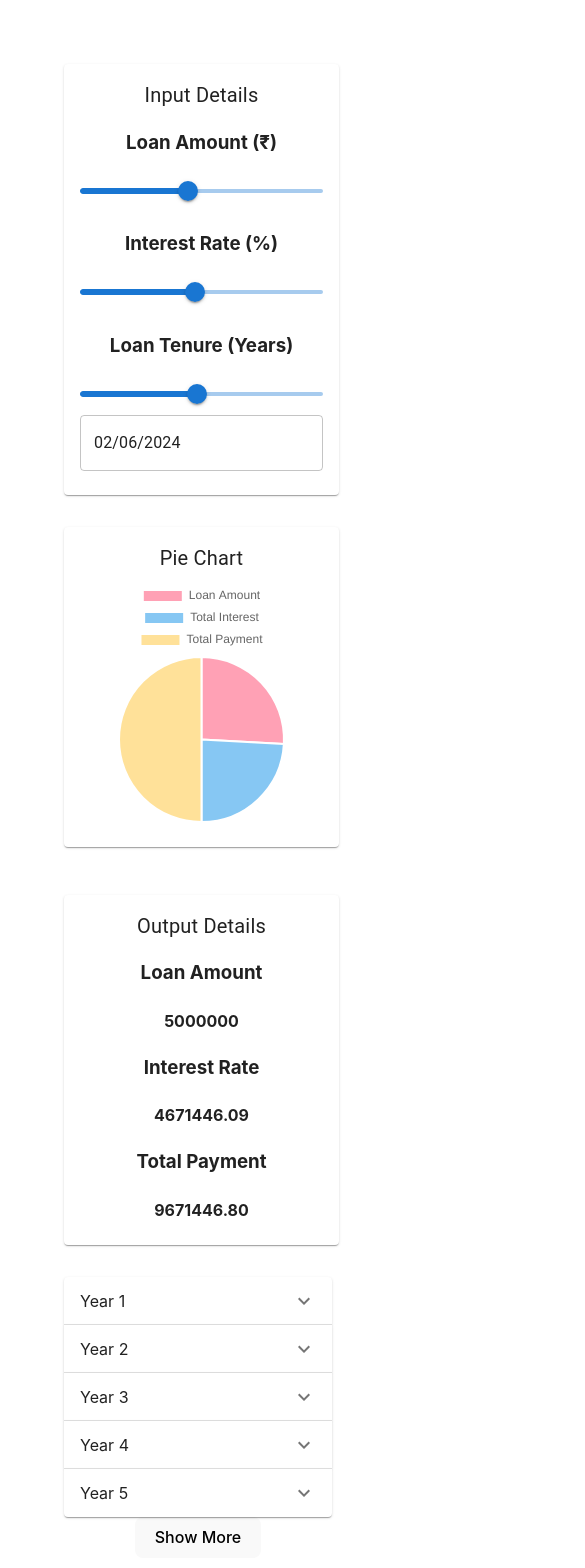
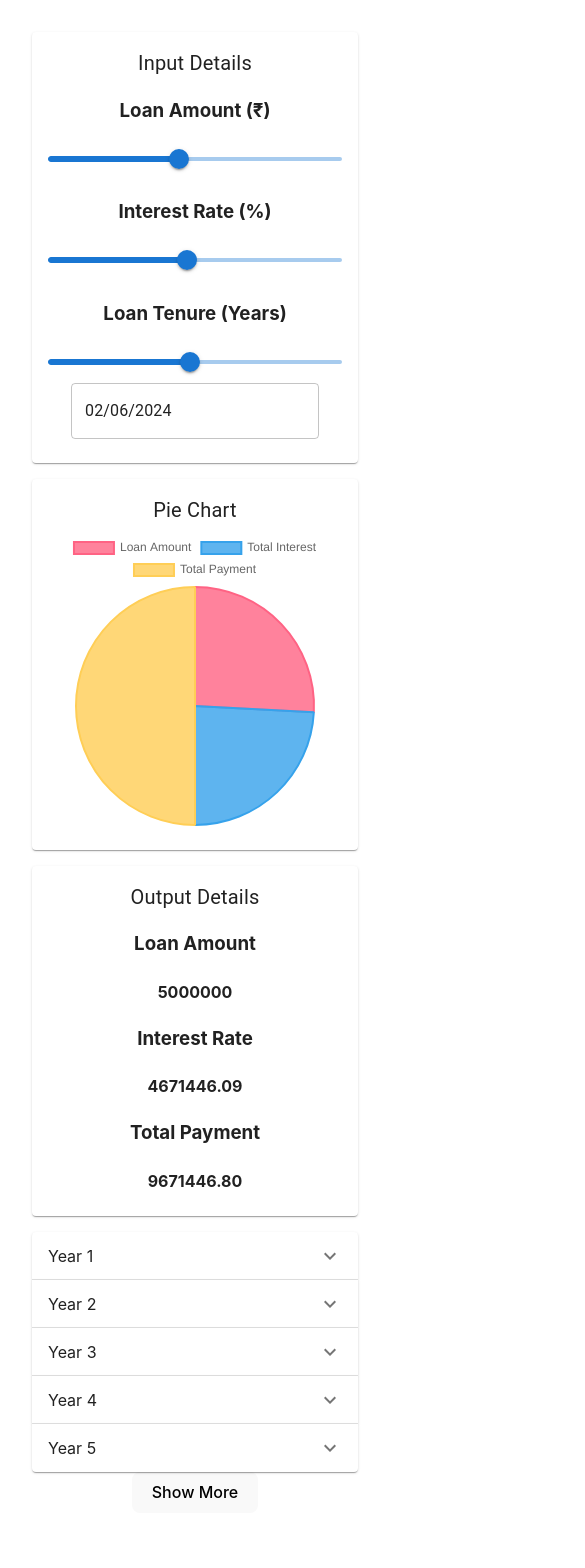
Before and after one commit to MyLordHitsHard/Loan-Repayment-Schedule-Simulator, a React (Vite) app: page / in a window 390 px wide. Shown: the top 1568 px of the page, 585 px wide, since content can reach past the window. Built offline with nearby package versions, Linux system fonts and the light colour scheme.

Commit message:
Added responsiveness for mobile screens

```diff
--- a/src/App.css
+++ b/src/App.css
@@ -45,20 +45,26 @@
 
 @media (max-width: 600px) {
   #root {
-    max-width: 600px;
+    max-width: 100%;
     color: #3c3e3f;
   }
 
   .container {
 
     flex-direction: column;
+    justify-content: center;
+    margin: 0;
   }
   .container2 {
 
     flex-direction: column;
+    justify-content: center;
+    margin: 0;
   }
   .container-card1, .container-card2, .container-card3, .container-accordion {
-    width: 50%;
+    margin: auto;
+    margin-bottom: 1rem;
+    width: 100%;
   }
 
 }
--- a/src/assets/components/charts/PaymentPieChart.jsx
+++ b/src/assets/components/charts/PaymentPieChart.jsx
@@ -14,9 +14,14 @@ function PaymentPieChart({loanDetails, loanOutput}) {
                         loanOutput.reduce((acc, curr) => acc + parseFloat(curr.monthlyPayment), 0).toFixed(2)
                     ],
                 backgroundColor: [
-                    'rgba(255, 99, 132, 0.6)',
-                    'rgba(54, 162, 235, 0.6)',
-                    'rgba(255, 206, 86, 0.6)',
+                    'rgba(255, 99, 132, 0.8)',
+                    'rgba(54, 162, 235, 0.8)',
+                    'rgba(255, 206, 86, 0.8)',
+                ],
+                borderColor: [
+                    'rgba(255, 99, 132, 1)',
+                    'rgba(54, 162, 235, 1)',
+                    'rgba(255, 206, 86, 1)',
                 ],
             },
         ],
```
